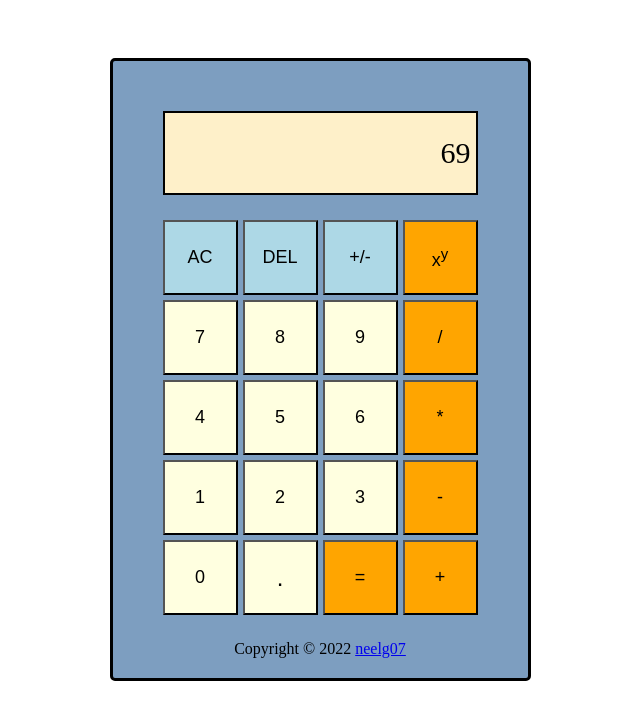
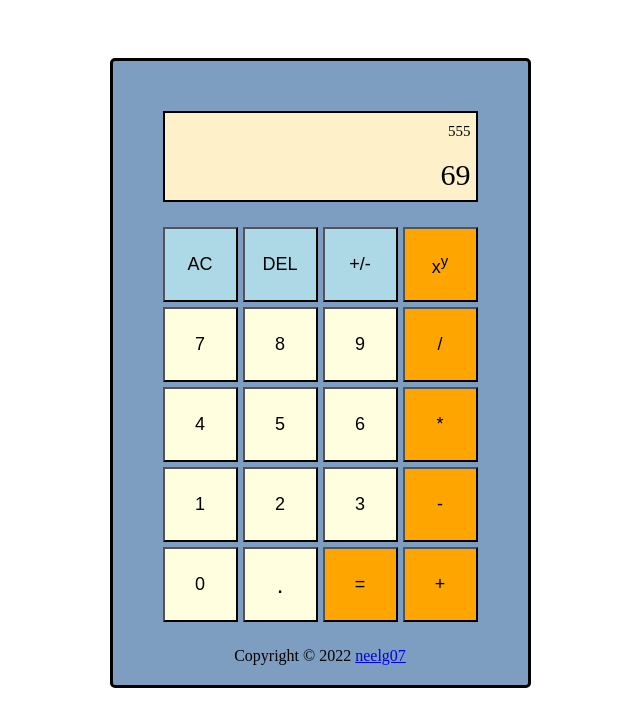
Before and after one commit to neelg07/calculator, a plain HTML site: page index.html in a window 1280 px wide. Shown: the whole page, without its empty margins (320-960 px from the left). Drawn offline with Linux system fonts and the light colour scheme.

Commit message:
Divide display in two to showcase more information while operating

```diff
--- a/index.html
+++ b/index.html
@@ -13,7 +13,10 @@
             <div class="outer">
                 <div class="container">
 
-                    <div class="display">69</div>
+                    <div class="display">
+                        <div class="raw-data">555</div>
+                        <div class="main-data">69</div>
+                    </div>
 
                     <div class="buttons">
                         <div class="left">
--- a/styles.css
+++ b/styles.css
@@ -28,13 +28,27 @@
 }
 
 .display {
+    display: flex;
+    flex-flow: column;
     border: 2px solid black;
+    background-color: #FEF0C9;
+}
+
+.main-data {
     text-align: end;
     line-height: 70px;
-    height: 70px;
+    height: 50px;
     padding: 5px;
-    background-color: #FEF0C9;
+    padding-bottom: 10px;
     font-size: 30px;
+    margin-top: -10px;
+}
+
+.raw-data {
+    text-align: end;
+    padding: 5px;
+    margin-top: 5px;
+    font-size: 15px;
 }
 
 /* buttons div class */
```
